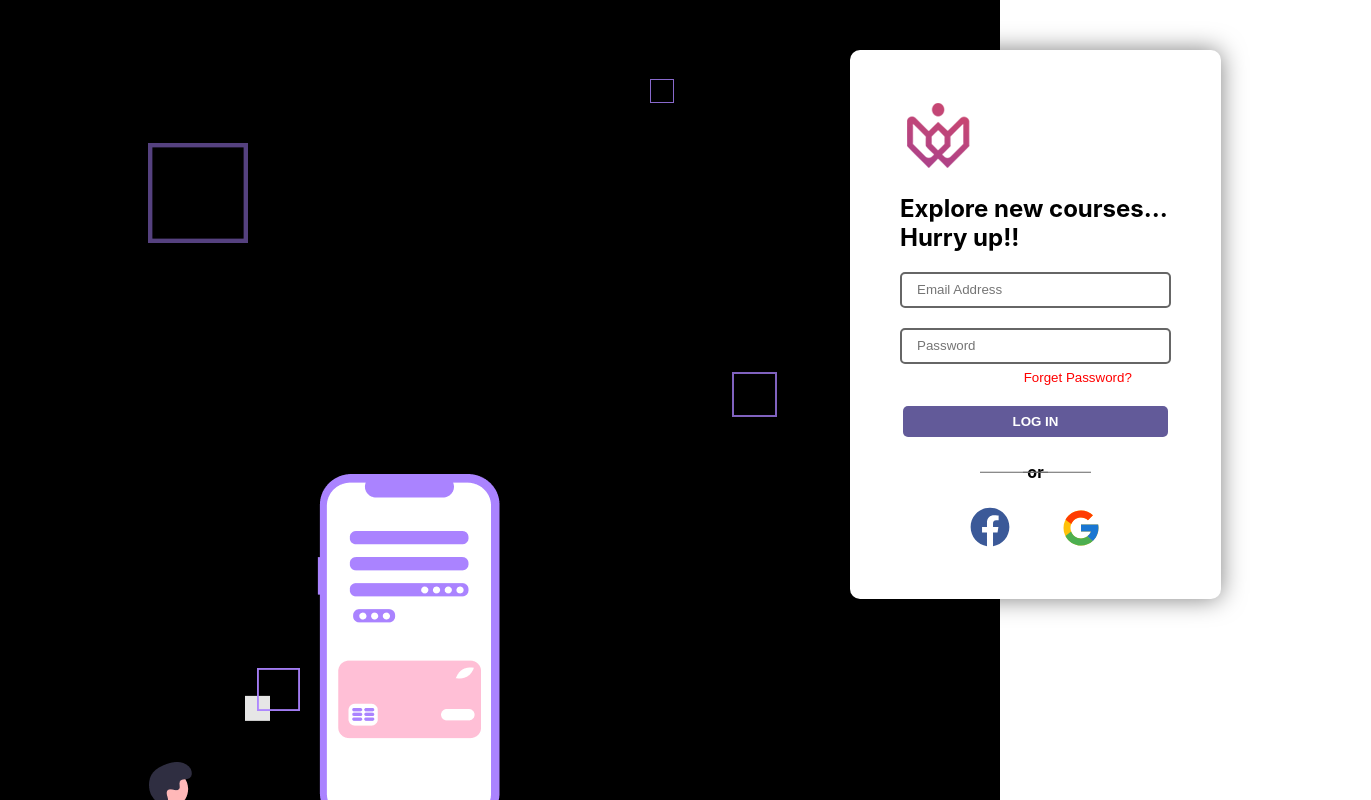
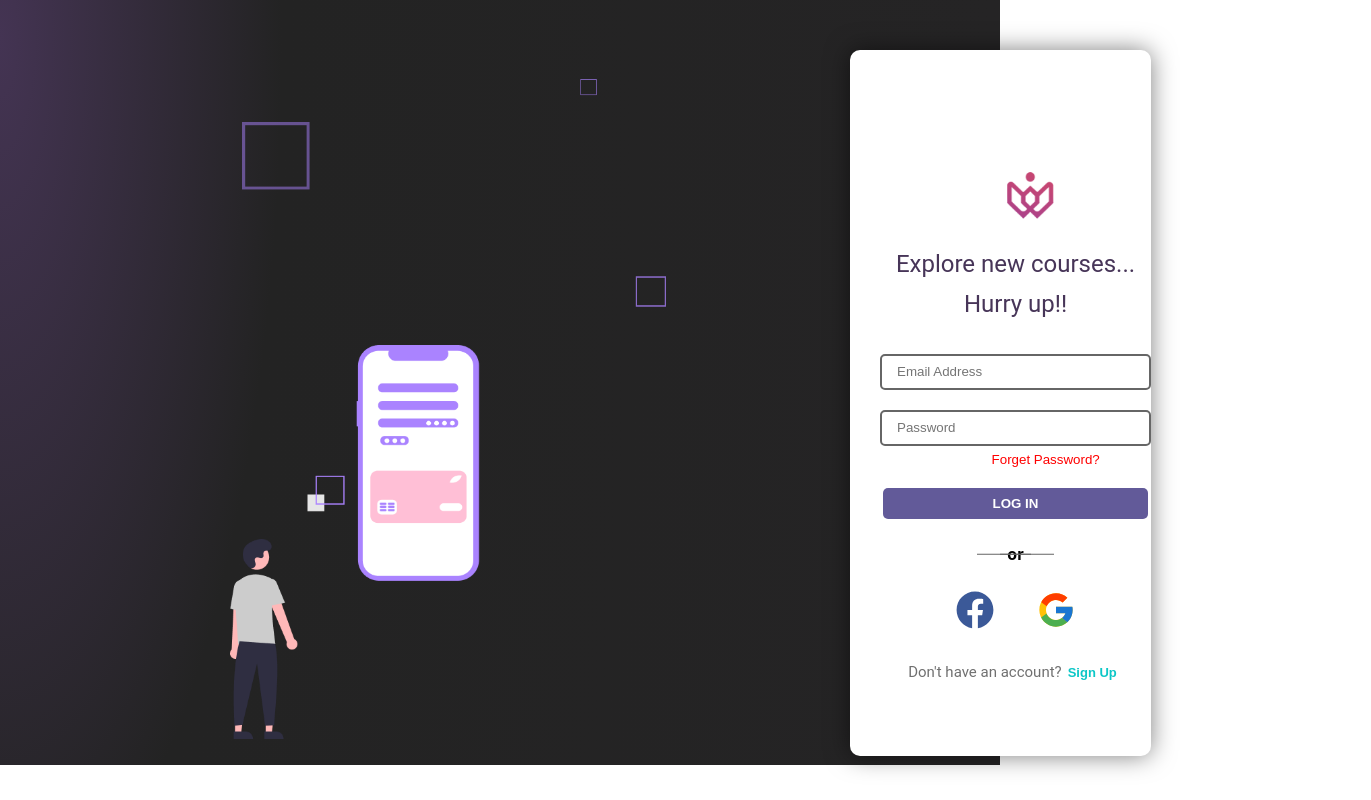
Before and after one commit to joynool/log-in, a React (Create React App) app: page / in a window 1280 px wide. Shown: the top 800 px of the page, 1371 px wide, since content can reach past the window. Built offline with nearby package versions, Linux system fonts and the light colour scheme.

Commit message:
login ui completed

```diff
--- a/src/Pages/Login.css
+++ b/src/Pages/Login.css
@@ -4,11 +4,15 @@
 }
 
 .left-side {
-  background-color: black;
+  background: radial-gradient(
+    99.87% 413.14% at 0% 4.98%,
+    #443453 0%,
+    #232323 28.23%,
+    #252425 100%
+  );
   background-size: cover;
   padding-top: 79px;
-  padding-left: 130px;
-  padding-right: 350px;
+  padding-left: 230px;
   padding-bottom: 22px;
 }
 
@@ -16,10 +20,32 @@
   background-color: white;
   border-radius: 10px;
   box-shadow: 0px 0px 25px rgba(0, 0, 0, 0.5);
-  padding: 50px;
+  padding-left: 30px;
+  padding-top: 120px;
+  padding-bottom: 40px;
   position: relative;
   top: 50px;
   left: -150px;
+}
+
+.login-logo {
+  width: 57px;
+  height: 50px;
+  position: relative;
+  left: 45%;
+}
+
+.text-center {
+  text-align: center;
+}
+
+.login-text {
+  font-family: "Roboto";
+  color: #473558;
+  font-weight: 400;
+  font-size: 24px;
+  line-height: 40px;
+  margin-bottom: 30px;
 }
 
 .login-form {
@@ -38,16 +64,19 @@
   padding-left: 15px;
 }
 
+.btn {
+  cursor: pointer;
+  border: none;
+  background-color: white;
+}
+
 .forget-button {
   position: relative;
   top: -15px;
-  left: 28%;
-  transform: translateX(-28%);
+  left: 20%;
+  transform: translateX(-20%);
   margin-bottom: 5px;
-  cursor: pointer;
-  background-color: white;
   color: #ff0000;
-  border: none;
 }
 
 .submit-button {
@@ -64,7 +93,6 @@
 }
 
 .form-divider {
-  text-align: center;
   font-weight: 700;
   margin-top: 25px;
   margin-bottom: 25px;
@@ -76,9 +104,9 @@
   position: absolute;
   top: 50%;
   transform: translateY(-50%);
-  left: 80px;
+  left: 120px;
   height: 0.5px;
-  width: 25%;
+  width: 20%;
   background-color: #666666;
 }
 
@@ -87,9 +115,9 @@
   position: absolute;
   top: 50%;
   transform: translateY(-50%);
-  right: 80px;
+  right: 120px;
   height: 0.5px;
-  width: 25%;
+  width: 20%;
   background-color: #666666;
 }
 
@@ -98,12 +126,31 @@
   justify-content: center;
 }
 
+.mr {
+  margin-right: 30px;
+}
+
 .facebook-icon {
-  font-size: 40px;
+  font-size: 38px;
   color: #3b5998;
 }
 
 .google-icon {
-  font-size: 42px;
-  margin-left: 50px;
+  font-size: 40px;
 }
+
+.signup {
+  font-family: Roboto;
+  font-style: normal;
+  font-weight: normal;
+  font-size: 15px;
+  color: #707070;
+}
+
+.signup-button {
+  margin-top: 30px;
+  margin-bottom: 35px;
+  font-size: 13px;
+  font-weight: 700;
+  color: rgb(12, 199, 199);
+}
--- a/src/Pages/Login.js
+++ b/src/Pages/Login.js
@@ -11,22 +11,30 @@ function Login ()
         <main className='wrapper'>
             <div className='container'>
                 <div className='left-side'>
-                    <img src={bg} alt="abc" width={'auto'} height={'auto'} />
+                    <img src={bg} alt="abc" width={'auto'} height={'660'} />
                 </div>
                 <div className='right-side'>
                     <div className='login-panel'>
-                        <img src={logo} alt="logo" />
-                        <h2>Explore new courses... Hurry up!!</h2>
+                        <img src={logo} alt="logo" className='login-logo' />
+                        <h2 className='login-text text-center'>Explore new courses... Hurry up!!</h2>
                         <form action="" className='login-form'>
-                            <input className='login-input' type="email" name="" id="" placeholder='Email Address' />
-                            <input className='login-input' type="password" name="" id="" placeholder='Password' />
-                            <button className='forget-button'>Forget Password?</button>
+                            <input className='login-input' type="email" name="" id="" placeholder='Email Address' required />
+                            <input className='login-input' type="password" name="" id="" placeholder='Password' required />
+                            <button className='btn forget-button'>Forget Password?</button>
                             <input type="submit" value="LOG IN" className='submit-button' />
                         </form>
-                        <div className='form-divider line'>or</div>
+                        <div className='text-center form-divider line'>or</div>
                         <div className='social-icon'>
-                            <FaFacebook className='facebook-icon' />
-                            <FcGoogle className='google-icon' />
+                            <button className='btn mr'>
+                                <FaFacebook className='facebook-icon' />
+                            </button>
+                            <button className='btn'>
+                                <FcGoogle className='google-icon' />
+                            </button>
+                        </div>
+                        <div className='text-center signup'>
+                            Don't have an account?
+                            <button className='btn signup-button'>Sign Up</button>
                         </div>
                     </div>
                 </div>
```
